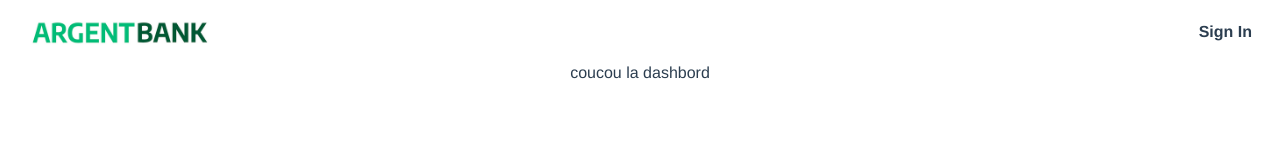
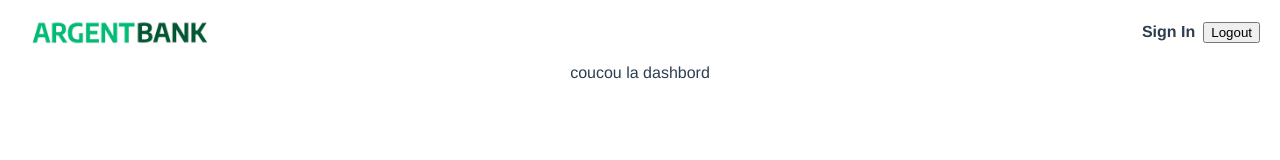
Before and after one commit to Pivix15/Projet-11, a React (Create React App) app in the folder ArgentBank-website/client/: page /admin in a window 1280 px wide. Shown: the top 160 px of the page. Built offline with nearby package versions, Linux system fonts and the light colour scheme; sample sign-in values are in the browser's storage.

Commit message:
add btn logout + remove logout token

```diff
--- a/ArgentBank-website/client/src/components/admin/AHeader.js
+++ b/ArgentBank-website/client/src/components/admin/AHeader.js
@@ -1,10 +1,33 @@
 import React from 'react';
+import { useNavigate, Link } from 'react-router-dom';
+import { accountService } from '@/_services/account.service';
 
 const AHeader = () => {
+    let navigate = useNavigate()
+
+    const logout = () => {
+        accountService.logout()
+        navigate('/')
+    }
+
     return (
-        <div className='AHeader'>
-
-        </div>
+        <nav className="main-nav">
+            <Link className="main-nav-logo" to='/home'>
+                <img
+                    className="main-nav-logo-image"
+                    src="./img/argentBankLogo.png"
+                    alt="Argent Bank Logo"
+                />
+                <h1 className="sr-only">Argent Bank</h1>
+            </Link>
+            <div>
+                <Link className="main-nav-item" to='/sign'>
+                    <i className="fa fa-user-circle"></i>
+                    Sign In
+                </Link>
+                <button onClick={logout}>Logout</button>
+            </div>
+        </nav>
     );
 };
 
--- a/ArgentBank-website/client/src/pages/Admin/ALayout.js
+++ b/ArgentBank-website/client/src/pages/Admin/ALayout.js
@@ -1,12 +1,12 @@
 import React from 'react';
 import { Outlet } from 'react-router-dom';
 
-import Header from '@/components/Header'
+import AHeader from '@/components/admin/AHeader'
 
 const ALayout = () => {
     return (
         <div className="ALayout">
-            <Header />
+            <AHeader />
             <Outlet />
         </div>
     );
```
